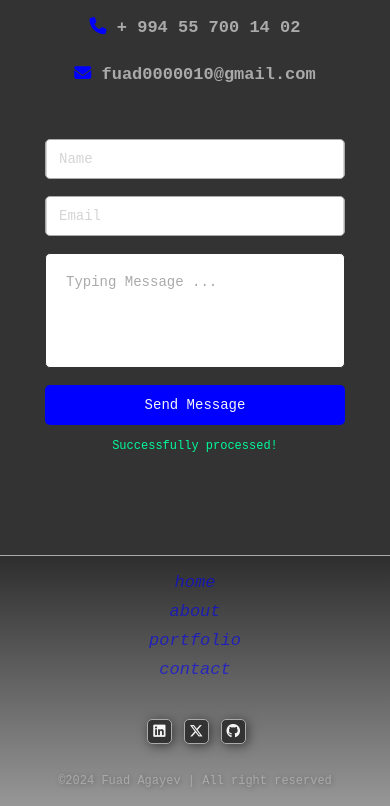
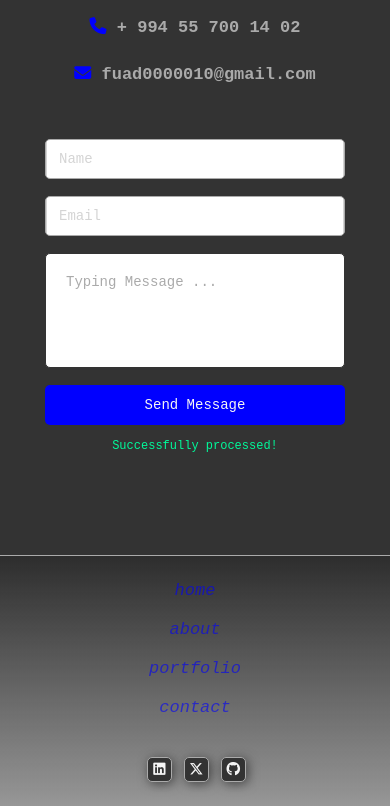
Before and after one commit to fuad-agayev/portfolio, a plain HTML site: page frontend/index.html in a window 390 px wide. Shown: the part 4601-5407 px from the top of the page. Drawn offline with nearby package versions, Linux system fonts and the light colour scheme; a web font is replaced by a local one.

Commit message:
process is limited

```diff
--- a/frontend/style.css
+++ b/frontend/style.css
@@ -1308,6 +1308,7 @@ margin-left: 75px;
    .contact-area-all .contact-form input[type="submit"]{
     font-size: 14px;
     font-weight: 500;
+    margin-top: 7px;
    }
 
    .contact-area-all .contact-form .success-info p{
@@ -1315,6 +1316,7 @@ margin-left: 75px;
     padding: 4px;
     color: mediumspringgreen;
     font-weight: 500;
+    margin-top: 7px;
   }
 
 }
@@ -1409,12 +1411,13 @@ footer p {
      flex-direction: column;
      align-items: center;
      gap: 10px;
-     margin-top: 17px;
+     margin-top: 15px;
      color: #000;
   }
 
    footer .footer-list a {
      color: rgba(0, 0, 250, 0.6);
+     margin-top: 10px;
   }
 
   footer .footer-list a:hover {
```
